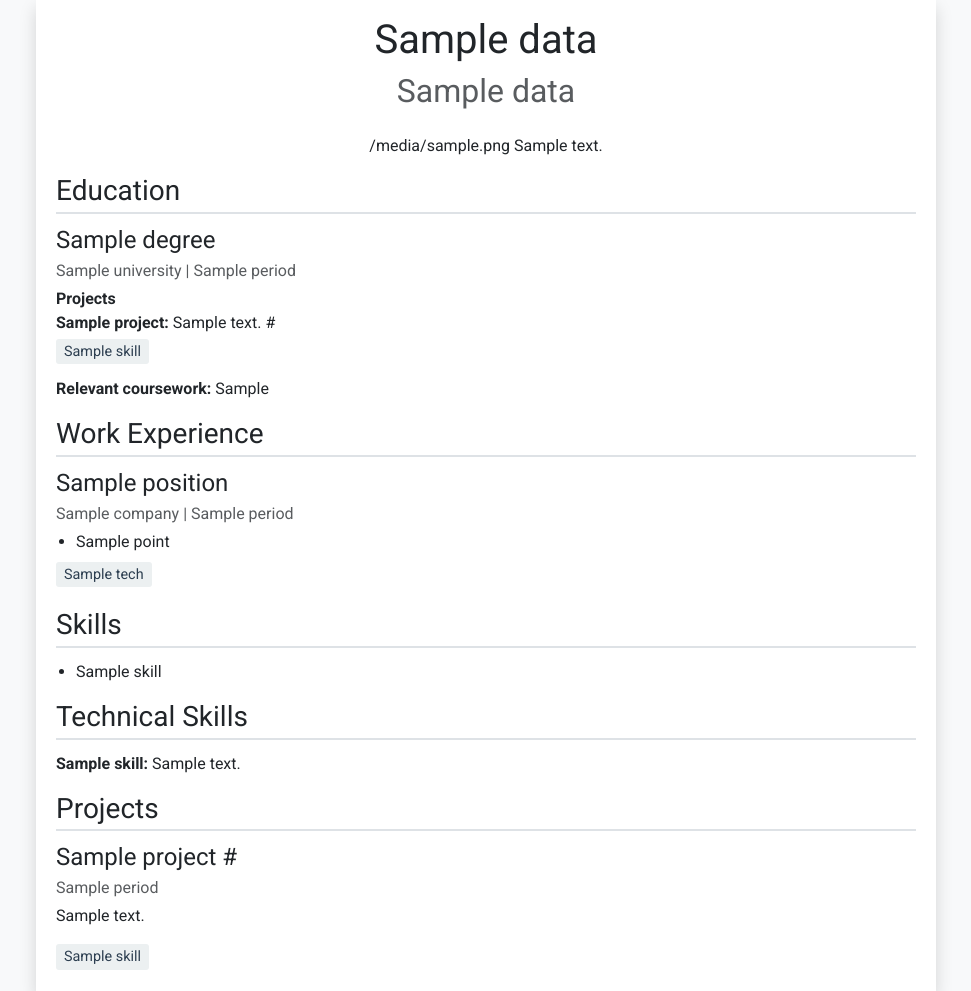
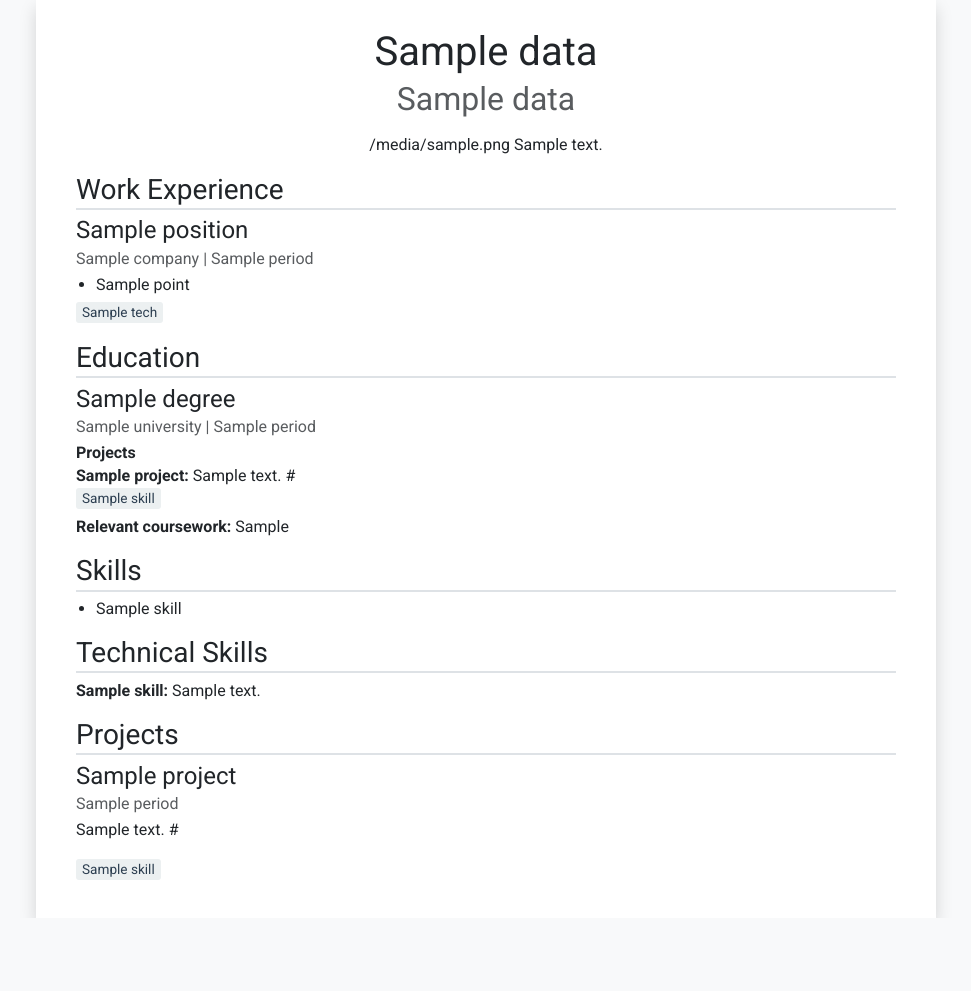
Before and after one commit to disaa0/web-resume, a Python web app: template templates/formal.html in a window 1280 px wide. Shown: the whole page, without its empty margins (154-1125 px from the left). After the commit the page ends 918 px from the top, so only its background shows below. Run offline with Jinja, Linux system fonts and the light colour scheme; the template is opened without the code that fills it: most values are stand-ins (such as "Sample title", 1, 10 or a date in 2020).

Commit message:
fix: spacing

```diff
--- a/templates/formal.html
+++ b/templates/formal.html
@@ -13,37 +13,38 @@
         body {
             font-family: 'Roboto', Arial, sans-serif;
             background-color: var(--bs-light);
+            line-height: 1.4;
         }
 
         .container {
             max-width: 900px;
-            padding: 0 20px;
+            padding: 0 30px;
         }
 
         .tech-tag {
             background-color: #ecf0f1;
             color: #2c3e50;
-            padding: 2px 8px;
+            padding: 1px 6px;
             border-radius: 3px;
-            font-size: 0.9em;
-            margin-right: 5px;
-            margin-bottom: 5px;
+            font-size: 0.85em;
+            margin-right: 3px;
+            margin-bottom: 2px;
             display: inline-block;
         }
         .section-title {
             border-bottom: 2px solid #dee2e6;
-            padding-bottom: 0.25rem;
-            margin-bottom: 0.75rem;
+            padding-bottom: 0.1rem;
+            margin-bottom: 0.4rem;
         }
         .job, .education-item, .project {
-            margin-bottom: 0.75rem;
+            margin-bottom: 0.4rem;
         }
         .job h4, .education-item h4, .project h4 {
-            margin-bottom: 0.25rem;
+            margin-bottom: 0.15rem;
         }
         ul {
             padding-left: 1.25rem;
-            margin-bottom: 0.5rem;
+            margin-bottom: 0.3rem;
         }
 
         a {
@@ -88,19 +89,19 @@
 
             section {
                 page-break-inside: avoid;
-                margin-bottom: 0.5rem !important;
+                margin-bottom: 0.3rem !important;
             }
             ul {
                 padding-left: 1rem !important;
                 margin-bottom: 0.25rem !important;
             }
             .job, .education-item, .project {
-                margin-bottom: 0.5rem !important;
+                margin-bottom: 0.3rem !important;
             }
             .section-title {
                 border-bottom: 1px solid #000 !important;
                 padding-bottom: 0.2rem !important;
-                margin-bottom: 0.5rem !important;
+                margin-bottom: 0.3rem !important;
             }
             .two-column {
                 column-count: 1;
@@ -108,7 +109,7 @@
             }
 
 
-            .mb-3 { margin-bottom: 0.8rem !important; }
+            .mb-3 { margin-bottom: 0.4rem !important; }
 
             .mb-4 { margin-bottom: 0.5rem !important; }
             .my-4 { margin-top: 0.5rem !important; margin-bottom: 0.5rem !important; }
@@ -121,6 +122,7 @@
             .container {
                 background-color: var(--bs-white);
                 box-shadow: var(--bs-box-shadow);
+                padding: 20px 40px;
             }
         }
     </style>
@@ -128,9 +130,9 @@
 
 <body>
     <div class="container">
-        <header class="text-center py-3">
-            <h1>{{ data.name }}</h1>
-            <h2 class="text-muted">{{ data.title }}</h2>
+        <header class="text-center py-2">
+            <h1 class="mb-1">{{ data.name }}</h1>
+            <h2 class="text-muted mb-2">{{ data.title }}</h2>
         </header>
 
         {% if data.use_photo %}
@@ -155,44 +157,6 @@
         <main>
             <div class="row">
                 <div class="col-md-12">
-                    {% if data.educations %}
-                    <section class="education mb-3">
-                        <h3 class="section-title">Education</h3>
-                        {% for edu in data.educations %}
-                        <div class="education-item">
-                            <h4>{{ edu.degree }}</h4>
-                            <p class="text-muted mb-1">{{ edu.university }} | {{ edu.period }}</p>
-                            {% if edu.projects %}
-                            <b>Projects</b>
-                            {% for project in edu.projects %}
-                            <ul class="list-unstyled">
-                                <li>
-                                    <div class="project mb-1">
-                                        <b>{{ project.title }}:</b>
-                                        {{ project.contents }} {{ project.link | safe }}
-                                        {% if project.skills %}
-                                        <div class="technologies mt-1">
-                                            {% for skill in project.skills %}
-                                            <span class="tech-tag">{{ skill }}</span>
-                                            {% endfor %}
-                                        </div>
-                                        {% endif %}
-                                    </div>
-                                </li>
-                            </ul>
-                            {% endfor %}
-                            {% endif %}
-                            {% if edu.relevant_courses %}
-                            <span>
-                                <b>Relevant coursework: </b>
-                                {{ edu.relevant_courses }}
-                            </span>
-                            {% endif %}
-                        </div>
-                        {% endfor %}
-                    </section>
-                    {% endif %}
-
                     {% if data.jobs %}
                     <section class="experience mb-3">
                         <h3 class="section-title">Work Experience</h3>
@@ -213,6 +177,44 @@
                                 <span class="tech-tag">{{ tech }}</span>
                                 {% endfor %}
                             </div>
+                            {% endif %}
+                        </div>
+                        {% endfor %}
+                    </section>
+                    {% endif %}
+
+                    {% if data.educations %}
+                    <section class="education mb-3">
+                        <h3 class="section-title">Education</h3>
+                        {% for edu in data.educations %}
+                        <div class="education-item">
+                            <h4>{{ edu.degree }}</h4>
+                            <p class="text-muted mb-1">{{ edu.university }} | {{ edu.period }}</p>
+                            {% if edu.projects %}
+                            <b>Projects</b>
+                            {% for project in edu.projects %}
+                            <ul class="list-unstyled">
+                                <li>
+                                    <div class="project mb-1">
+                                        <b>{{ project.title }}:</b>
+                                        {{ project.contents }} {{ project.link | safe }}
+                                        {% if project.skills %}
+                                        <div class="technologies mt-0">
+                                            {% for skill in project.skills %}
+                                            <span class="tech-tag">{{ skill }}</span>
+                                            {% endfor %}
+                                        </div>
+                                        {% endif %}
+                                    </div>
+                                </li>
+                            </ul>
+                            {% endfor %}
+                            {% endif %}
+                            {% if edu.relevant_courses %}
+                            <span>
+                                <b>Relevant coursework: </b>
+                                {{ edu.relevant_courses }}
+                            </span>
                             {% endif %}
                         </div>
                         {% endfor %}
@@ -251,9 +253,12 @@
                         <h3 class="section-title">Projects</h3>
                         {% for project in data.personal_projects %}
                         <div class="project">
-                            <h4>{{ project.title }} {{ project.link | safe }}</h4>
+                            <h4>{{ project.title }}</h4>
                             <p class="text-muted mb-1">{{ project.period }}</p>
-                            <p>{{ project.description }}</p>
+                            <p>
+                                {{ project.description }}
+                                {{ project.link | safe }}
+                            </p>
                             {% if project.skills %}
                             <div class="technologies">
                                 {% for skill in project.skills %}
```
